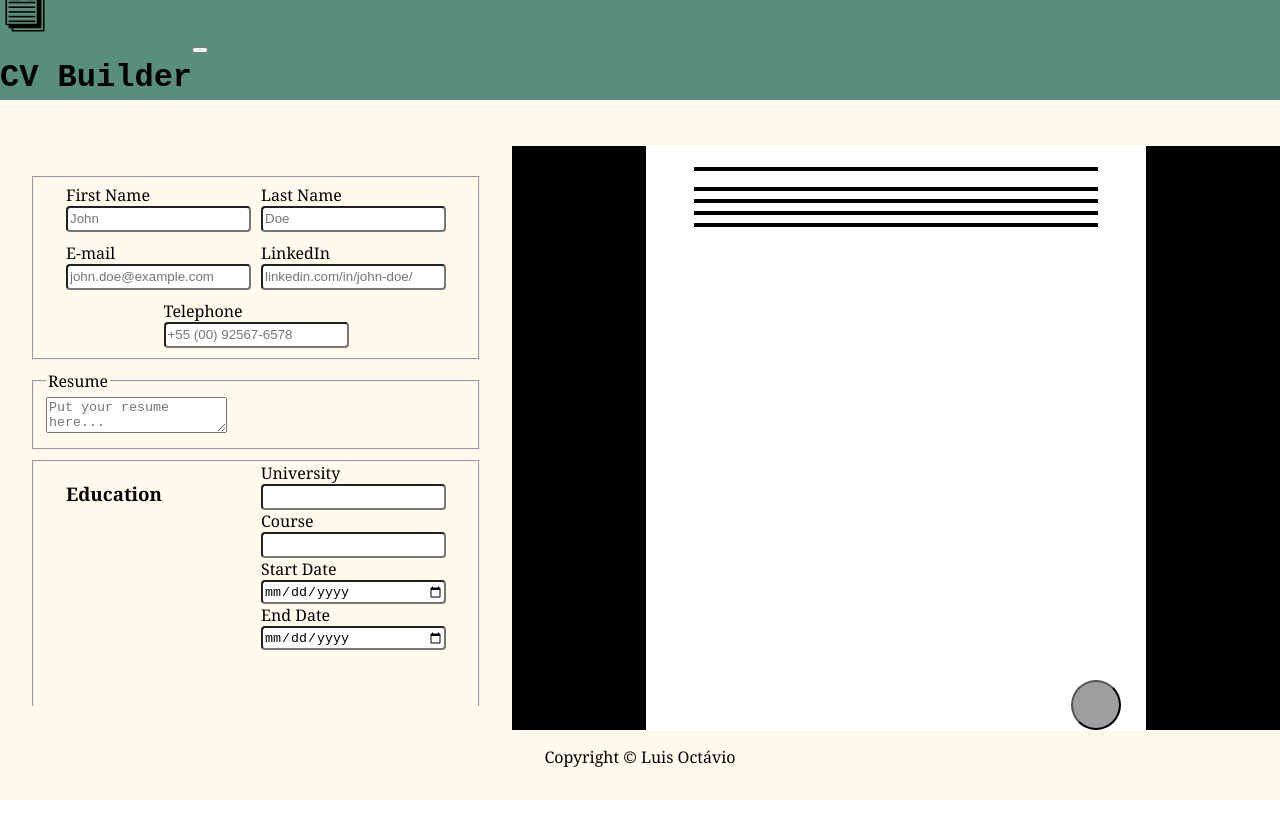
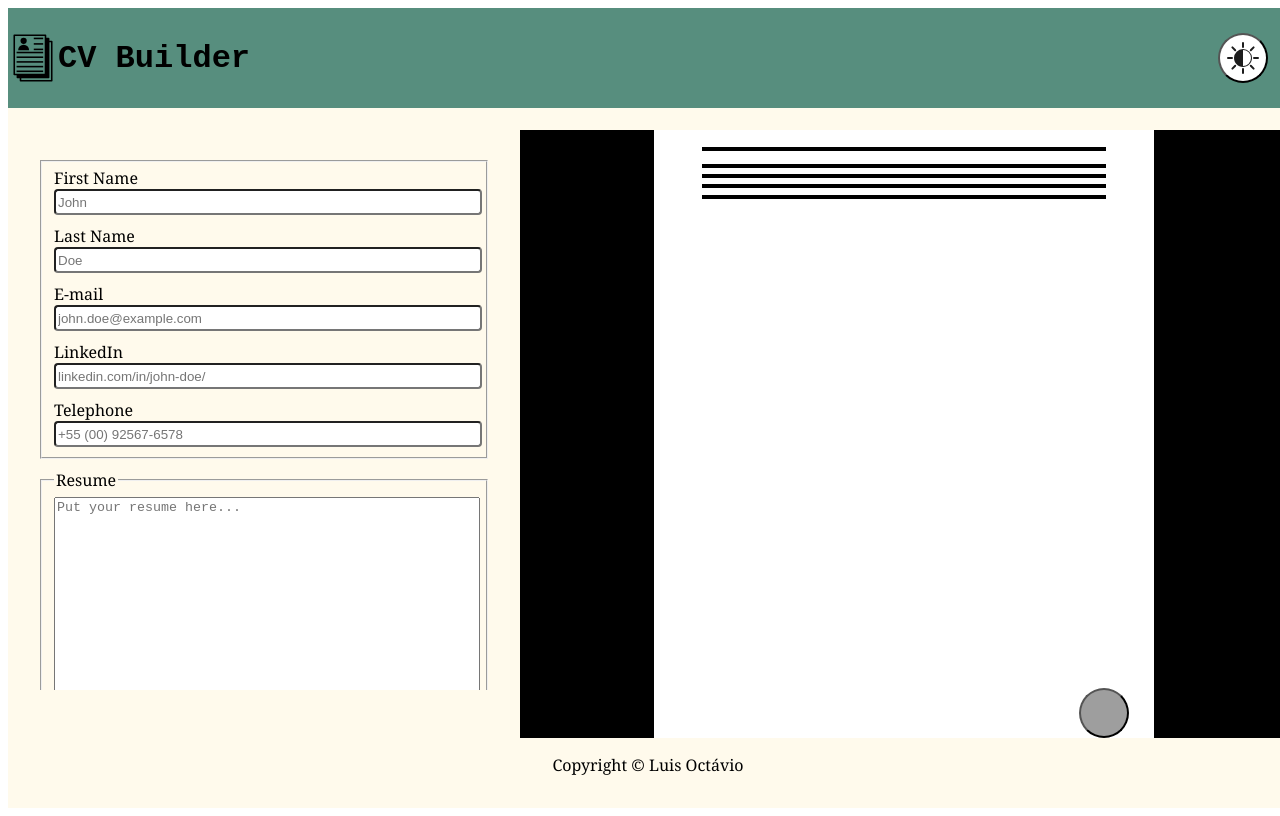
Before and after one commit to Big-Plato/cv-builder, a React (Vite) app: page / in a window 1280 px wide. Built offline with nearby package versions, Linux system fonts and the light colour scheme; grey boxes are pictures that could not be loaded.

Commit message:
style: dark mode and page in general

```diff
--- a/src/index.css
+++ b/src/index.css
@@ -1,9 +1,5 @@
 #root {
-  --main-bg: #FFFAEC;
-  --main-color: rgb(245, 236, 213);
-  --main-header: rgb(87, 142, 126);
-  --main-font-color: rgb(61, 61, 61);
-  font-family: Cambria, Cochin, Georgia, Times, 'Times New Roman', serif;
+  font-family: Cambria, Cochin, Georgia, Times, "Times New Roman", serif;
   background-color: var(--main-bg);
   margin: 0;
   border: 0;
@@ -11,12 +7,23 @@
   height: 100vh;
   display: grid;
   grid-template-columns: 1fr;
-  grid-template-rows: 1fr 4fr 70px;
+  grid-template-rows: 1fr 5fr 70px;
   justify-content: space-between;
 }
 
-body {
+.light-theme {
   margin: inherit;
+  --main-bg: #fffaec;
+  --main-color: rgb(245, 236, 213);
+  --main-header: rgb(87, 142, 126);
+  --main-font-color: rgb(61, 61, 61);
+}
+
+.dark-theme {
+  --main-bg: rgb(34, 40, 49)
+  --main-color: rgb(49, 54, 63)
+  --main-header: rgb(118, 171, 174)
+  --main-font-color: rgb(238, 238, 238)
 }
 
 .submit-button {
@@ -26,12 +33,12 @@ body {
   background-color: var(--main-font-color);
   border-radius: 10px;
   margin-bottom: 5px;
-  color: white;
-  transition: background-color 0.6 ease;
+  color: var(--main-bg);
+  transition: background-color 1.2 ease-in-out;
 }
 
 .submit-button:hover {
-  background-color: blanchedalmond;
+  background-color: rgb(86, 173, 148);
   cursor: pointer;
   color: var(--main-font-color);
 }
@@ -41,11 +48,21 @@ body {
   height: 100px;
   display: flex;
   align-items: center;
+  justify-content: space-between;
   background-color: var(--main-header);
 }
 
+.header div {
+  display: flex;
+}
+
+.theme-select {
+  margin-right: 50px;
+  border: none;
+}
+
 h1 {
-  font-family:'Courier New', Courier, monospace;
+  font-family: "Courier New", Courier, monospace;
 }
 
 .main {
@@ -65,10 +82,10 @@ h1 {
 }
 
 .first-field {
-  display: flex;
+  display: grid;
   gap: 10px;
-  flex-wrap: wrap;
-  justify-content: center;
+  grid-template-columns: 1fr;
+  grid-template-rows: auto;
 }
 
 .second-field {
@@ -76,41 +93,17 @@ h1 {
   flex-direction: column;
   gap: 10px;
   height: 300px;
-  padding: 0 32px 0 32px;
   position: relative;
 }
 
-.modal {
-  position: absolute;
-  top: 0;
-  left: 0;
+textarea {
   width: 100%;
-  height: 100%;
-  background: rgba(0, 0, 0, 0.5);
-  display: flex;
-  justify-content: center;
-  align-items: center;
+  height: 200px;
 }
-
-.modal-content {
-  display: flex;
-  flex-direction: column;
-  gap: 10px;
-  background-color: var(--main-bg);
-  width: 100%;
-  height: 80%;
-  padding: 20px;
-  border-radius: 5px;
-  box-shadow: 0 2px 10px rgba(0, 0, 0, 0.2);
-}
-
-.close-modal {
-  margin-top: 10px;
-}
-
 
 .title-menu {
   display: flex;
+  flex-direction: column;
   justify-content: space-between;
 }
 
@@ -147,6 +140,7 @@ label {
 input {
   border-radius: 4px;
   height: 20px;
+  width: 100%;
 }
 
 .print-button {
@@ -155,11 +149,11 @@ input {
   height: 50px;
   width: 50px;
   border-radius: 50%;
-  background-image: url('./src/assets/print.svg');
+  background-image: url("./src/assets/print.svg");
   background-repeat: no-repeat;
   background-position: center;
   margin-left: 400px;
-  transition: tr ansform cubic-bezier(0.075, 0.82, 0.165, 1);
+  transition: transform cubic-bezier(0.075, 0.82, 0.165, 1);
 }
 
 .print-button:hover {
@@ -209,11 +203,55 @@ hr {
   text-align: center;
 }
 
-.resume, .education, .experience {
-  padding: 20px;
+.cv-page {
+  font-size: .8rem;
+}
+
+.resume,
+.education,
+.experience,
+.resume {
+  padding: 0 50px 0 50px;
   text-align: justify;
 }
 
-.education *, .experience * {
+.education *,
+.experience *,
+.resume * {
   margin: 0;
 }
+
+.education, .experience, .resume {
+  margin-top: 10px;
+}
+
+.theme {
+  width: 50px;
+  height: 50px;
+  border-radius: 50%;
+  margin-right: 20px;
+  background-image: url('/src/assets/sun.svg');
+  background-position: center;
+  background-repeat: no-repeat;
+  background-color: white;
+}
+
+.theme:hover {
+  cursor: pointer;
+}
+
+/* @media (prefers-color-scheme: dark) {
+  body {
+    --main-bg: rgb(34, 40, 49)
+    --main-color: rgb(49, 54, 63)
+    --main-header: rgb(118, 171, 174)
+    --main-font-color: rgb(238, 238, 238)
+  }
+
+  body.light-theme {
+    --main-bg: #fffaec;
+    --main-color: rgb(245, 236, 213);
+    --main-header: rgb(87, 142, 126);
+    --main-font-color: rgb(61, 61, 61);
+  }
+} */
```
